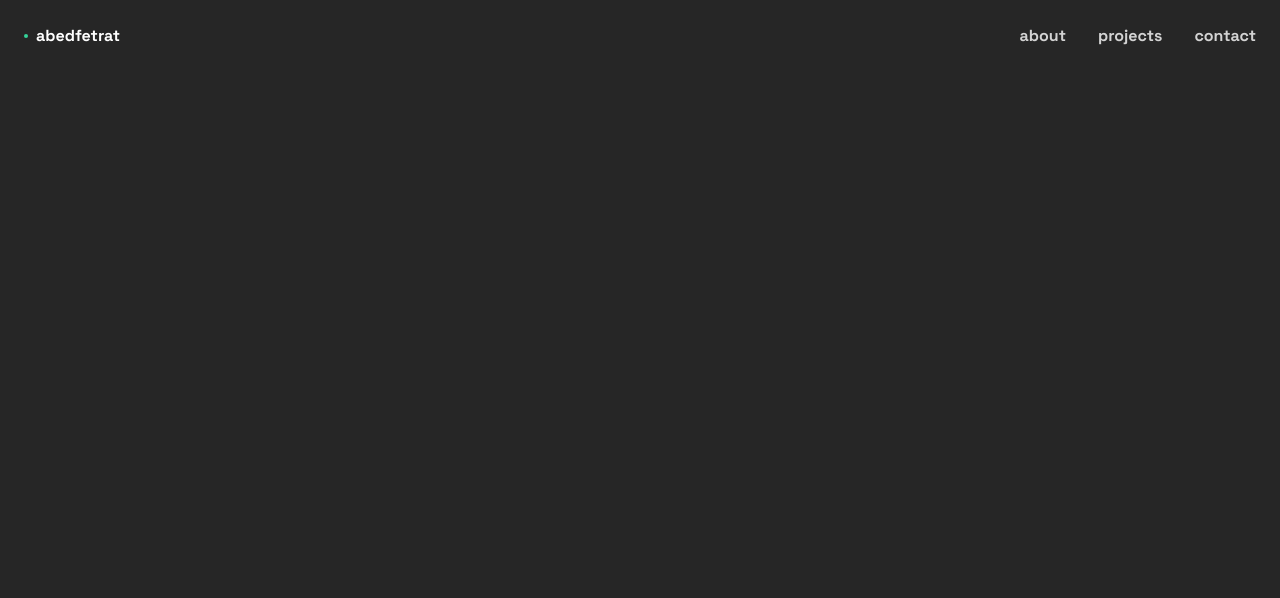
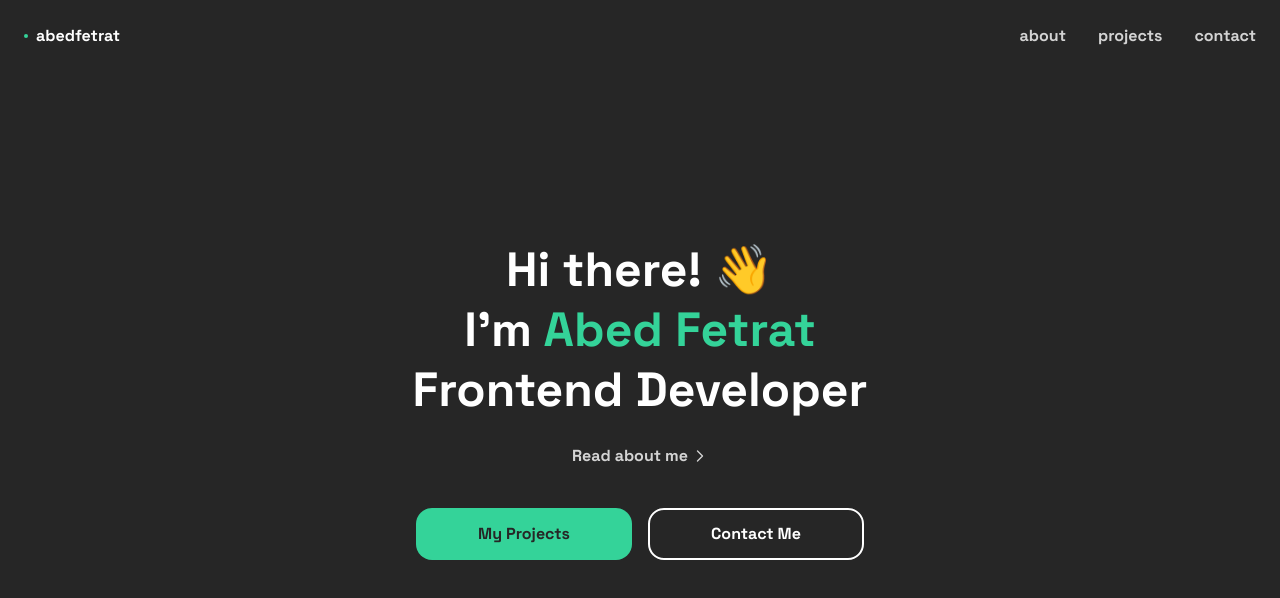
Before and after one commit to abedfetrat/my-portfolio-website, a website: page index.html in a window 1280 px wide. Drawn offline with Linux system fonts and the light colour scheme.

Commit message:
add home page content

```diff
--- a/index.html
+++ b/index.html
@@ -1,14 +1,14 @@
 <!DOCTYPE html>
-<html lang="en">
+<html lang="en" class="h-full">
   <head>
     <meta charset="UTF-8" />
     <meta name="viewport" content="width=device-width, initial-scale=1.0" />
     <link rel="stylesheet" href="css/main.css" />
     <title>Home - Abed Fetrat</title>
   </head>
-  <body class="bg-neutral-800 font-primary text-white">
+  <body class="h-full bg-neutral-800 font-primary text-white">
     <header
-      class="container py-4 text-sm font-bold text-white/80 max-sm:overflow-x-scroll md:py-6 md:text-base"
+      class="container fixed inset-x-0 top-0 py-4 text-sm font-bold text-white/80 max-sm:overflow-x-scroll md:py-6 md:text-base"
     >
       <nav class="flex justify-between gap-6">
         <div>
@@ -32,5 +32,49 @@
         </div>
       </nav>
     </header>
+    <main class="container grid h-full items-center">
+      <div class="text-center">
+        <h1
+          class="text-3xl font-bold leading-tight md:text-5xl md:leading-tight"
+        >
+          Hi there! 👋 <br />
+          I’m <span class="text-primary">Abed Fetrat</span> <br />
+          Frontend Developer
+        </h1>
+        <a
+          href="about.html"
+          class="mt-6 inline-flex items-center gap-1 text-sm font-bold text-white/80 transition-colors hocus:text-primary md:text-base"
+        >
+          Read about me
+          <svg
+            fill="none"
+            viewBox="0 0 24 24"
+            stroke-width="2"
+            stroke="currentColor"
+            class="h-4 w-4"
+          >
+            <path
+              stroke-linecap="round"
+              stroke-linejoin="round"
+              d="M8.25 4.5l7.5 7.5-7.5 7.5"
+            />
+          </svg>
+        </a>
+        <div
+          class="mx-auto mt-8 flex max-w-sm flex-wrap items-center gap-4 md:mt-10 md:max-w-md"
+        >
+          <a
+            href="projects.html"
+            class="block flex-1 whitespace-nowrap rounded-2xl border-2 border-transparent bg-primary py-3 px-6 text-sm font-bold text-neutral-800 transition-colors hocus:bg-white md:text-base"
+            >My Projects</a
+          >
+          <a
+            href="contact.html"
+            class="block flex-1 whitespace-nowrap rounded-2xl border-2 border-white bg-transparent py-3 px-6 text-sm font-bold text-white transition-colors hocus:bg-white hocus:text-neutral-800 md:text-base"
+            >Contact Me</a
+          >
+        </div>
+      </div>
+    </main>
   </body>
 </html>
```
Also changed, not shown: css/main.css.
